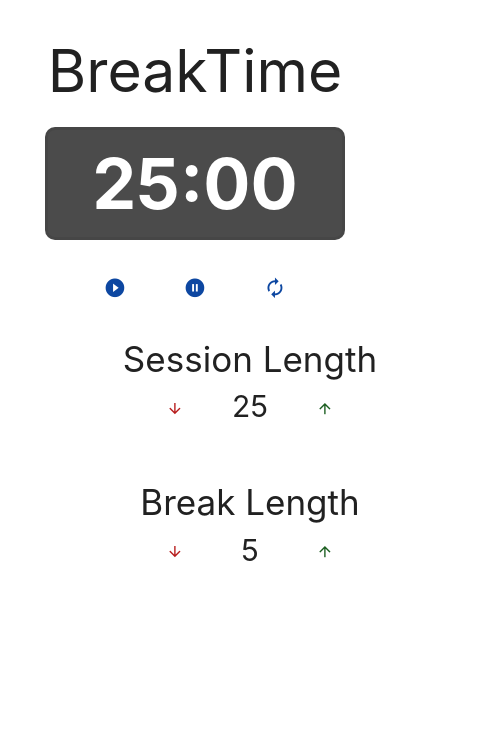
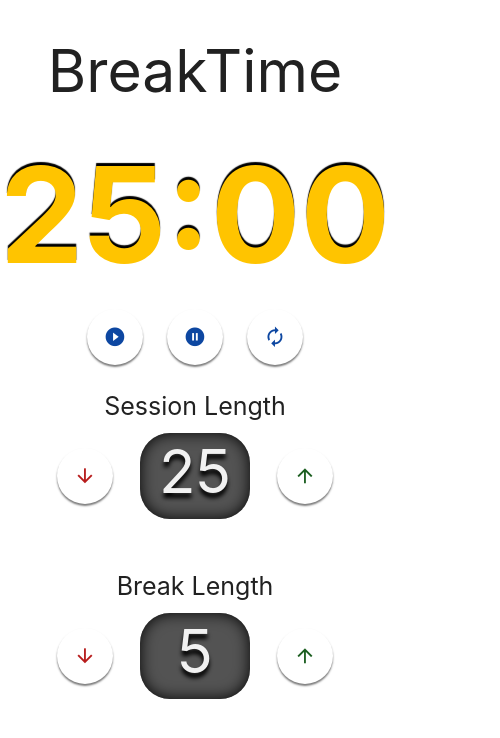
Before and after one commit to Sly-Ry/BreakTime, a React (Create React App) app: page / in a window 390 px wide. Shown: the top 738 px of the page, 500 px wide, since content can reach past the window. Built offline with nearby package versions, Linux system fonts and the light colour scheme.

Commit message:
style and mobile formatting

```diff
--- a/src/App.css
+++ b/src/App.css
@@ -1,19 +1,24 @@
 body {
+  width: 100%;
+  height: 100vh;
   background-color: rgb(255, 255, 255);
+  overflow: hidden;
 }
 
 .App {
+  margin: auto;
   display: flex;
   flex-direction: column;
   justify-content: center;
   align-items: center;
+  overflow: hidden;
 }
 
 #timer {
-  background-color: rgba(0, 0, 0, 0.705);
-  border: 3px solid rgba(68, 68, 68, 0.61);
+  /* background-color: rgba(0, 0, 0, 0.705); */
+  width: auto;
   border-radius: 10px;
-  width: 300px;
+  text-shadow: 0 -3.5px 1px rgb(0, 0, 0);
 }
 
 #timer p {
@@ -21,7 +26,6 @@ body {
   margin-left: 120px;
   margin-top: 4px;
   color: rgb(255, 0, 0);
-  font-weight: bold;
   animation: glow 1.5s ease-in-out infinite alternate;
 }
 
@@ -32,26 +36,24 @@ body {
 
 #time-left {
   margin: 15px auto;
-  font-size: 5rem;
+  font-size: 9.5rem;
   font-weight: bold;
-  color: white;
+  color: rgb(255, 196, 0);
 }
 
 .dual-container {
-  display: grid;
-  grid-template-columns: 1fr 1fr;
-  width: 500px;
-  margin: auto;
-  justify-content: center;
+  display: flex;
+  flex-direction: column;
   align-items: center;
+  width: 100%;
 }
 
 .dual-container h2 {
-  font-size: 35px;
+  font-size: 25px;
 }
 
 .buttons {
-  margin: -35px 0 10px;
+  margin: -35px 0 5px;
   display: grid;
   grid-template-columns: 50px 200px 50px;
   justify-items: center;
@@ -59,16 +61,26 @@ body {
 }
 
 .buttons h3 {
-  font-size: 30px;
+  width: 110px;
+  padding: 5px;
+  padding-bottom: 15px;
+  background-color: rgb(83, 83, 83);
+  font-size: 60px;
+  border-radius: 30px;
+  box-shadow: inset 0 0 15px rgba(0, 0, 0, 0.966);
+  text-shadow: 0 5px 4px rgb(0, 0, 0);
+  color: rgb(241, 241, 241);
 }
 
+
 .waves-effect {
-  box-shadow: transparent;
-  transition: box-shadow .03s ease-in;
+  margin: 4px 70px;
+  box-shadow: 0px 2px 2px rgba(0, 0, 0, 0.521);
 }
 
 .waves-effect:hover {
-  box-shadow: 0px 2px 2px rgba(0, 0, 0, 0.521);
+  box-shadow: transparent;
+  transition: box-shadow .03s ease-in;
 }
 
 .waves-red, .waves-green {
@@ -92,15 +104,14 @@ body {
 }
 
 .waves-light {
-  margin: 20px 12px -10px;
-  background-color: transparent;
+  margin: 5px 12px -5px;
 }
 
 .waves-light:hover {
   background-color: rgb(99, 224, 255);
 }
 
-@media screen and (max-width: 580px) {
+@media screen and (max-width: 480px) {
   .dual-container {
     display: flex;
     flex-direction: column;
--- a/src/App.js
+++ b/src/App.js
@@ -149,7 +149,7 @@ function Label({ title, setTime, time, }) {
           className='
             btn-floating
             btn-flat
-            btn-small
+            btn-large
             waves-effect
             waves-red
           '
@@ -166,7 +166,7 @@ function Label({ title, setTime, time, }) {
           className='
             btn-floating
             btn-flat
-            btn-small
+            btn-large
             waves-effect
             waves-green
           '
```
